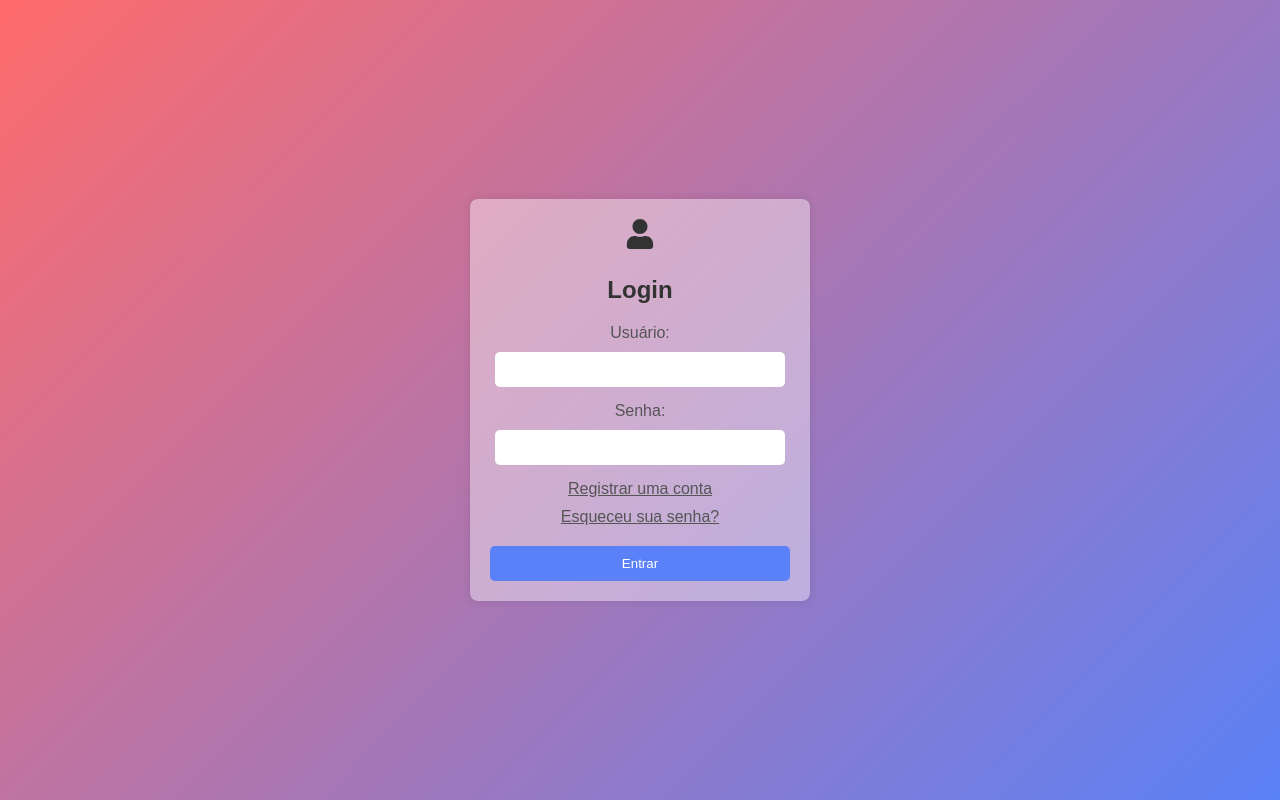
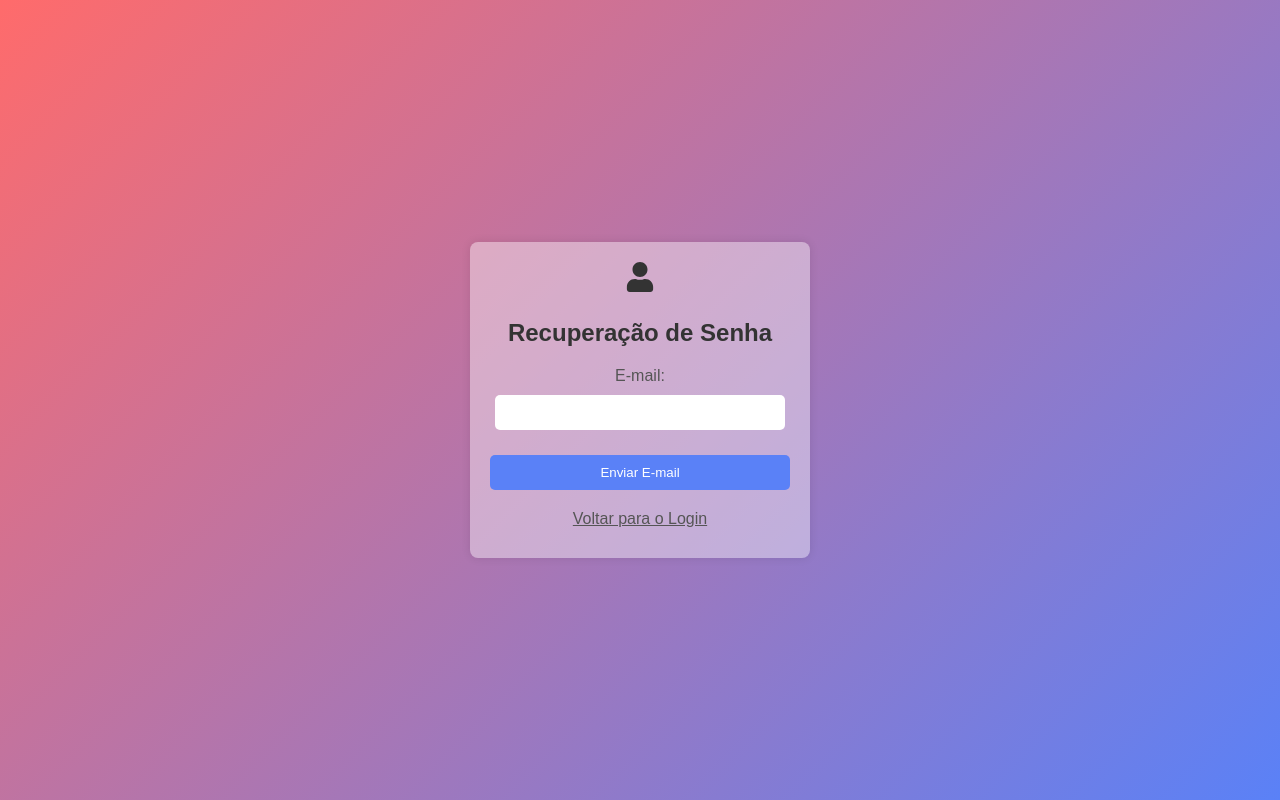
Before and after one commit to gut-O/admsys, a React (Create React App) app: page /passwordrecovery in a window 1280 px wide. Before the commit this address led to /. Built offline with nearby package versions, Linux system fonts and the light colour scheme.

Commit message:
criado loginStyles e pagina recovery

```diff
--- a/src/App.js
+++ b/src/App.js
@@ -6,7 +6,8 @@ import Sidebar from './components/Sidebar';
 import About from './pages/About';
 import Home from './pages/Home';
 import Register from './pages/Register';
-import Login from './pages/Login'; // Importe a página de login
+import PasswordRecovery from './pages/PasswordRecovery';
+import Login from './pages/Login';
 import GlobalStyle from './styles/GlobalStyle';
 
 const App = () => {
@@ -32,6 +33,7 @@ const App = () => {
             <Routes>
               <Route path="/" element={<Login />} />
               <Route path="/register" element={<Register />} />
+              <Route path="/passwordrecovery" element={<PasswordRecovery />} />
               <Route path="*" element={<Navigate to="/" />} />
             </Routes>
           )}
--- a/src/pages/Login.jsx
+++ b/src/pages/Login.jsx
@@ -1,77 +1,17 @@
 import React, { useState } from 'react';
-import styled from 'styled-components';
-import { useNavigate, Link } from 'react-router-dom';
+import { useNavigate } from 'react-router-dom';
 import { FaUser } from 'react-icons/fa';
-
-const PageContainer = styled.div`
-  background: linear-gradient(135deg, #ff6b6b, #5a81f7);
-  min-height: 100vh;
-  width: 100%;
-  display: flex;
-  justify-content: center;
-  align-items: center;
-`;
-
-const LoginContainer = styled.div`
-  width: 300px;
-  padding: 20px;
-  background-color: rgba(255, 255, 255, 0.4); /* Cor branca com 40% de transparência */
-  border-radius: 8px;
-  box-shadow: 0 0 10px rgba(0, 0, 0, 0.1);
-  text-align: center;
-`;
-
-const PersonIcon = styled.div`
-  font-size: 30px;
-  margin-bottom: 20px;
-`;
-
-const LoginTitle = styled.h2`
-  color: #333;
-`;
-
-const FormLabel = styled.label`
-  display: block;
-  margin-bottom: 10px;
-  color: #555;
-`;
-
-const InputField = styled.input`
-  width: 90%;
-  padding: 10px;
-  margin-bottom: 15px;
-  border: none;
-  border-radius: 5px;
-  background-color: #fff;
-  color: #333;
-`;
-
-const RegisterLink = styled(Link)`
-  margin-top: 10px;
-  padding-bottom: 10px;
-  color: #555;
-  text-decoration: underline;
-  cursor: pointer;
-`;
-
-const ForgotPasswordLink = styled.div`
-  margin-top: 10px;
-   padding-bottom: 10px;
-  color: #555;
-  text-decoration: underline;
-  cursor: pointer;
-`;
-
-const SubmitButton = styled.button`
-  margin-top: 10px;
-  width: 100%;
-  padding: 10px;
-  background-color: #5a81f7;
-  color: #fff;
-  border: none;
-  border-radius: 5px;
-  cursor: pointer;
-`;
+import {
+  PageContainer,
+  PersonIcon,
+  FormLabel,
+  InputField,
+  LinkStyle,
+  SubmitButton,
+  LoginTitle,
+  LoginContainer,
+  LinkContainer
+} from '../styles/loginStyles';
 
 const Login = () => {
   const [username, setUsername] = useState('');
@@ -111,8 +51,10 @@ const Login = () => {
           value={password}
           onChange={(e) => setPassword(e.target.value)}
         />
-        <RegisterLink to="/register">Registrar uma conta</RegisterLink>
-        <ForgotPasswordLink>Esqueceu sua senha?</ForgotPasswordLink>
+        <LinkContainer>
+          <LinkStyle to="/register">Registrar uma conta</LinkStyle>
+          <LinkStyle to="/passwordrecovery">Esqueceu sua senha?</LinkStyle>
+        </LinkContainer>
         <SubmitButton onClick={handleLogin}>Entrar</SubmitButton>
       </LoginContainer>
     </PageContainer>
--- /dev/null
+++ b/src/pages/PasswordRecovery.jsx
@@ -0,0 +1,47 @@
+// PasswordRecovery.js
+import React, { useState } from 'react';
+import { FaUser } from 'react-icons/fa';
+import {
+  PageContainer,
+  PersonIcon,
+  FormLabel,
+  InputField,
+  LinkStyle,
+  SubmitButton,
+  LoginTitle,
+  LoginContainer,
+  LinkContainer,
+} from '../styles/loginStyles';
+
+const PasswordRecovery = () => {
+  const [email, setEmail] = useState('');
+
+  const handleRecovery = () => {
+    // Lógica para enviar e-mail de recuperação aqui
+    console.log('E-mail de recuperação enviado para:', email);
+  };
+
+  return (
+    <PageContainer>
+      <LoginContainer>
+        <PersonIcon>
+          <FaUser />
+        </PersonIcon>
+        <LoginTitle>Recuperação de Senha</LoginTitle>
+        <FormLabel htmlFor="email">E-mail:</FormLabel>
+        <InputField
+          type="email"
+          id="email"
+          value={email}
+          onChange={(e) => setEmail(e.target.value)}
+        />
+        <SubmitButton onClick={handleRecovery}>Enviar E-mail</SubmitButton>
+        <LinkContainer>
+        <LinkStyle to="/login">Voltar para o Login</LinkStyle>
+        </LinkContainer>
+      </LoginContainer>
+    </PageContainer>
+  );
+};
+
+export default PasswordRecovery;
--- a/src/pages/Register.jsx
+++ b/src/pages/Register.jsx
@@ -1,70 +1,17 @@
-import styled from 'styled-components';
-import { Link } from 'react-router-dom';
 import { FaUser } from 'react-icons/fa';
 import { useDispatch, useSelector } from 'react-redux';
 import { useNavigate } from 'react-router-dom';
-
-const PageContainer = styled.div`
-  background: linear-gradient(135deg, #ff6b6b, #5a81f7);
-  min-height: 100vh;
-  width: 100%;
-  display: flex;
-  justify-content: center;
-  align-items: center;
-`;
-
-const RegisterContainer = styled.div`
-  width: 400px;
-  padding: 20px;
-  background-color: rgba(255, 255, 255, 0.4);
-  border-radius: 8px;
-  box-shadow: 0 0 10px rgba(0, 0, 0, 0.1);
-  text-align: center;
-`;
-
-const PersonIcon = styled.div`
-  font-size: 30px;
-  margin-bottom: 20px;
-`;
-
-const RegisterTitle = styled.h2`
-  color: #333;
-`;
-
-const FormLabel = styled.label`
-  display: block;
-  margin-bottom: 10px;
-  color: #555;
-`;
-
-const InputField = styled.input`
-  width: 90%;
-  padding: 10px;
-  margin-bottom: 15px;
-  border: none;
-  border-radius: 5px;
-  background-color: #fff;
-  color: #333;
-`;
-
-const BackToLoginLink = styled(Link)`
-  margin-top: 10px;
-  padding-bottom: 10px;
-  color: #555;
-  text-decoration: underline;
-  cursor: pointer;
-`;
-
-const SubmitButton = styled.button`
-  margin-top: 20px;
-  width: 100%;
-  padding: 10px;
-  background-color: #5a81f7;
-  color: #fff;
-  border: none;
-  border-radius: 5px;
-  cursor: pointer;
-`;
+import {
+  PageContainer,
+  PersonIcon,
+  FormLabel,
+  InputField,
+  LinkStyle,
+  SubmitButton,
+  LoginTitle,
+  RegisterContainer,
+  LinkContainer,
+} from '../styles/loginStyles';
 
 const Register = () => {
   const dispatch = useDispatch();
@@ -109,7 +56,7 @@ const Register = () => {
         <PersonIcon>
           <FaUser />
         </PersonIcon>
-        <RegisterTitle>Registrar</RegisterTitle>
+        <LoginTitle>Registrar</LoginTitle>
         <FormLabel htmlFor="username">Usuário:</FormLabel>
         <InputField
           type="text"
@@ -145,8 +92,11 @@ const Register = () => {
           value={registration.birthdate}
           onChange={(e) => handleInputChange('birthdate', e.target.value)}
         />
-        <BackToLoginLink to="/login">Voltar para o Login</BackToLoginLink>
+
         <SubmitButton onClick={handleRegister}>Registrar</SubmitButton>
+        <LinkContainer>
+        <LinkStyle to="/login">Voltar para o Login</LinkStyle>
+        </LinkContainer>
       </RegisterContainer>
     </PageContainer>
   );
--- /dev/null
+++ b/src/styles/loginStyles.jsx
@@ -0,0 +1,82 @@
+// styles.js
+
+import styled from 'styled-components';
+import { Link } from 'react-router-dom';
+
+export const PageContainer = styled.div`
+  background: linear-gradient(135deg, #ff6b6b, #5a81f7);
+  min-height: 100vh;
+  width: 100%;
+  display: flex;
+  justify-content: center;
+  align-items: center;
+`;
+
+export const RegisterContainer = styled.div`
+  width: 400px;
+  padding: 20px;
+  background-color: rgba(255, 255, 255, 0.4);
+  border-radius: 8px;
+  box-shadow: 0 0 10px rgba(0, 0, 0, 0.1);
+  text-align: center;
+`;
+
+
+export const LoginContainer = styled.div`
+  width: 300px;
+  padding: 20px;
+  background-color: rgba(255, 255, 255, 0.4); /* Cor branca com 40% de transparência */
+  border-radius: 8px;
+  box-shadow: 0 0 10px rgba(0, 0, 0, 0.1);
+  text-align: center;
+`;
+
+
+export const PersonIcon = styled.div`
+  font-size: 30px;
+  margin-bottom: 20px;
+`;
+
+export const FormLabel = styled.label`
+  display: block;
+  margin-bottom: 10px;
+  color: #555;
+`;
+
+export const InputField = styled.input`
+  width: 90%;
+  padding: 10px;
+  margin-bottom: 15px;
+  border: none;
+  border-radius: 5px;
+  background-color: #fff;
+  color: #333;
+`;
+
+export const LinkStyle = styled(Link)`
+  margin-top: 10px;
+  margin-bottom: 10px;
+  color: #555;
+  text-decoration: underline;
+  cursor: pointer;
+`;
+export const LinkContainer = styled.div`
+  margin-top: 10px;
+  display: flex;
+  flex-direction: column;
+`;
+
+export const SubmitButton = styled.button`
+  margin-top: 10px;
+  width: 100%;
+  padding: 10px;
+  background-color: #5a81f7;
+  color: #fff;
+  border: none;
+  border-radius: 5px;
+  cursor: pointer;
+`;
+
+export const LoginTitle = styled.h2`
+  color: #333;
+`;
```
